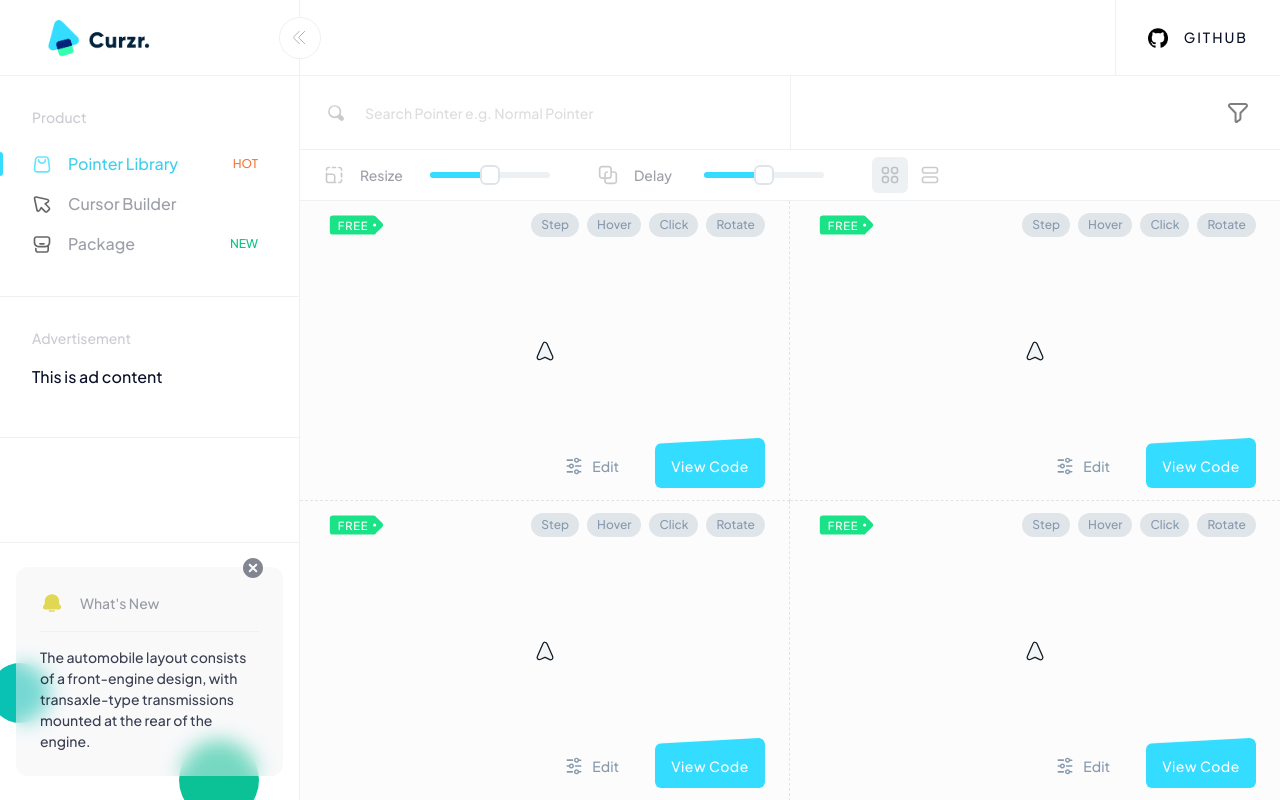
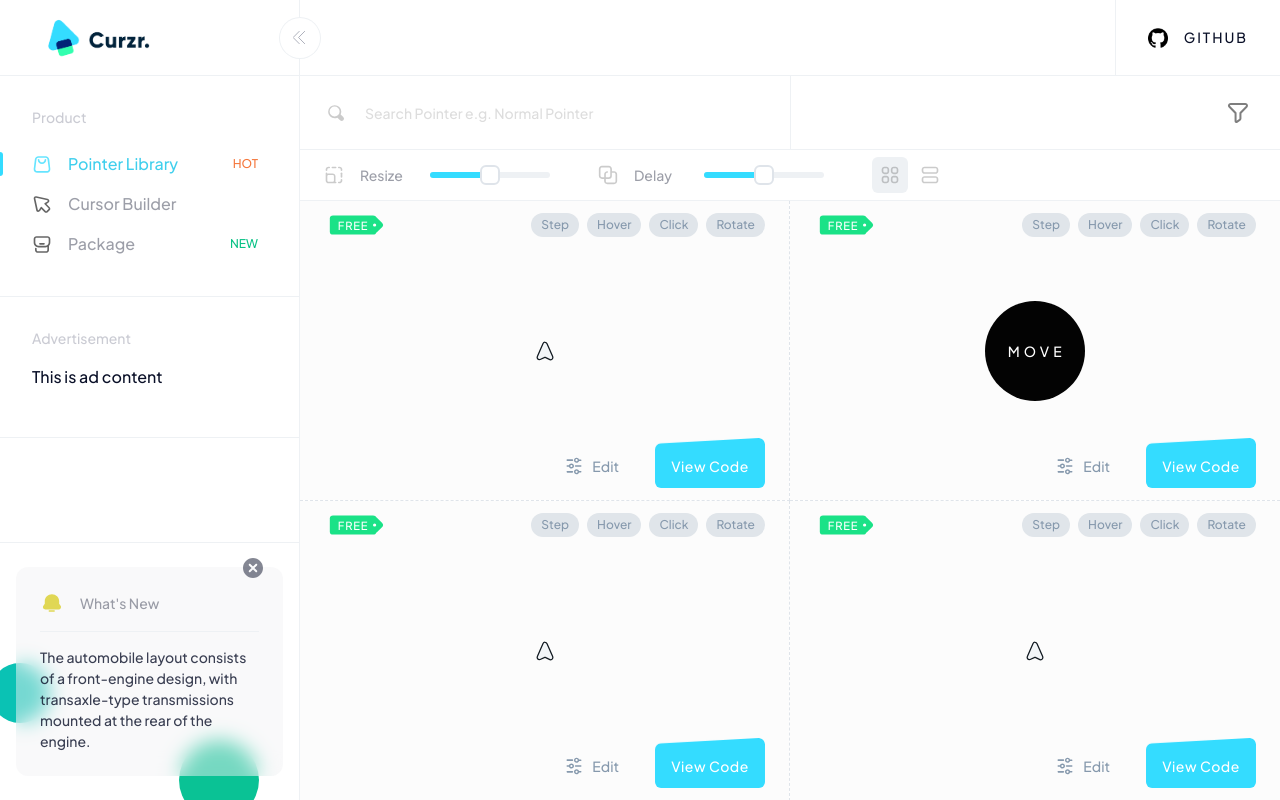
Before and after one commit to fuzionix/Curzr, a Vue app: page / in a window 1280 px wide. Shown: the top 800 px of the page. Built offline with nearby package versions, Linux system fonts and the light colour scheme.

Commit message:
create big-circle cursor

```diff
--- a/src/components/cursor-block.vue
+++ b/src/components/cursor-block.vue
@@ -2,9 +2,9 @@
   <section
     id="cursor-block"
     class="cursor-block"
-    @mousemove="moveCursor($event)"
-    @mouseenter="initCursor()"
-    @mouseleave="resetCursor()"
+    @mousemove="move($event)"
+    @mouseenter="init()"
+    @mouseleave="reset()"
     ref="cursorBlock">
     <header>
       <div class="cursor-type">
@@ -26,11 +26,11 @@
     <footer>
       <div class="cursor-name">Normal Cursor</div>
       <div class="button-section">
-        <normal-button class="normal-btn button-transparent">
+        <normal-button class="normal-btn button-transparent curzr-hover">
           <img src="../assets/icon/Customization.svg" alt="" width="30">
           <small>Edit</small>
         </normal-button>
-        <tilted-button class="tilted-btn" @click.native="openModel()">View Code</tilted-button>
+        <tilted-button class="tilted-btn curzr-hover" @click.native="openModel()">View Code</tilted-button>
       </div>
     </footer>
     <div class="block-mask">
@@ -46,6 +46,7 @@
   import tiltedBtn from '@/components/elements/tilted-button.vue'
 
   import normalCursor from '@/components/cursors/normal-cursor.vue'
+  import bigCircle from '@/components/cursors/big-circle.vue'
 
   export default {
     name: 'cursor-block',
@@ -54,22 +55,28 @@
       'normal-tag': tag,
       'normal-button': normalBtn,
       'tilted-button': tiltedBtn,
-      'normal-cursor': normalCursor
+      'normal-cursor': normalCursor,
+      'big-circle': bigCircle
+    },
+    props: {
+      cursorName: {
+        type: String,
+        required: true
+      }
     },
     data() {
       return {
-        cursorName: 'normal-cursor'
       }
     },
     methods: {
-      initCursor() {
-        this.$refs.cursor.initCursor()
+      init() {
+        this.$refs.cursor.init()
       },
-      moveCursor(event) {
-        this.$refs.cursor.moveCursor(event, this.$refs.cursorBlock)
+      move(event) {
+        this.$refs.cursor.move(event, this.$refs.cursorBlock)
       },
-      resetCursor() {
-        this.$refs.cursor.resetCursor()
+      reset() {
+        this.$refs.cursor.reset()
       },
       openModel() {
         this.$emit('changeModelStatus', true)
@@ -99,10 +106,10 @@
     linear-gradient(var(--bg-color) calc(var(--dot-space) - var(--dot-size)), transparent 1%) center, var(--dot-color);
   background-size: var(--dot-space) var(--dot-space);
   background-position: center;
-  cursor: none;
+  cursor: pointer;
 
   &:hover {
-    cursor: none;
+    cursor: pointer;
   }
 
   &:hover footer .cursor-name {
@@ -110,11 +117,11 @@
   }
 
   &:hover footer .normal-btn {
-    cursor: none;
+    cursor: pointer;
   }
 
   &:hover footer .tilted-btn {
-    cursor: none;
+    cursor: pointer;
   }
 
   &:hover .block-mask {
--- a/src/components/cursor-content.vue
+++ b/src/components/cursor-content.vue
@@ -1,10 +1,10 @@
 <template>
   <section id="cursor-content" class="cursor-content cursor-content-grid">
-    <cursor-block @changeModelStatus="changeModelStatus"></cursor-block>
-    <cursor-block @changeModelStatus="changeModelStatus"></cursor-block>
-    <cursor-block @changeModelStatus="changeModelStatus"></cursor-block>
-    <cursor-block @changeModelStatus="changeModelStatus"></cursor-block>
-    <cursor-block @changeModelStatus="changeModelStatus"></cursor-block>
+    <cursor-block cursorName="normal-cursor" @changeModelStatus="changeModelStatus"></cursor-block>
+    <cursor-block cursorName="big-circle" @changeModelStatus="changeModelStatus"></cursor-block>
+    <cursor-block cursorName="normal-cursor" @changeModelStatus="changeModelStatus"></cursor-block>
+    <cursor-block cursorName="normal-cursor" @changeModelStatus="changeModelStatus"></cursor-block>
+    <cursor-block cursorName="normal-cursor" @changeModelStatus="changeModelStatus"></cursor-block>
 
     <main-model v-if="modelStatus" @changeModelStatus="changeModelStatus"></main-model>
   </section>
--- /dev/null
+++ b/src/components/cursors/big-circle.vue
@@ -0,0 +1,128 @@
+<template>
+  <div id="big-circle" class="big-circle" ref="cursor">
+    <div class="circle" ref="circle"></div>
+    <small class="text" ref="text">MOVE</small>
+  </div>
+</template>
+
+<script>
+  export default {
+    name: 'big-circle',
+    data() {
+      return {
+        position: {
+          distanceX: 0,
+          distanceY: 0,
+          pointerX: 0,
+          pointerY: 0,
+        },
+        previousPointerX: 0,
+        previousPointerY: 0,
+        angle: 0,
+        previousAngle: 0,
+        angleDisplace: 0,
+        degrees: 57.296,
+        trigger: false
+      }
+    },
+    mounted() {
+      const buttons = this.$refs.cursor.parentElement.parentElement.querySelectorAll('.curzr-hover')
+      buttons.forEach(button => {
+        button.addEventListener('mousemove', () => {
+          this.hover()
+        })
+      })
+      buttons.forEach(button => {
+        button.addEventListener('mouseleave', () => {
+          this.hoverout()
+        })
+      })
+    },
+    methods: {
+      init() {
+        this.initChild(this.$refs.cursor.childNodes)
+      },
+      initChild(nodes) {
+        nodes.forEach(node => {
+          node.style.top = 0
+          node.style.left = 0
+        })
+      },
+      move(event, cursorBlock) {
+        this.previousPointerX = this.position.pointerX
+        this.previousPointerY = this.position.pointerY
+        this.position.pointerX = event.pageX - cursorBlock.getBoundingClientRect().x
+        this.position.pointerY = event.pageY - cursorBlock.getBoundingClientRect().y + this.$root.$el.getBoundingClientRect().y
+
+        this.position.distanceX = this.previousPointerX - this.position.pointerX
+        this.position.distanceY = this.previousPointerY - this.position.pointerY
+
+        this.moveChild(this.$refs.cursor.childNodes)
+      },
+      moveChild(nodes) {
+        nodes.forEach(node => {
+          this.trigger ? null : node.style.transform = `translate3d(calc(-50% + ${this.position.pointerX}px), calc(-50% + ${this.position.pointerY}px), 0)`
+        })
+      },
+      hover() {
+        this.trigger = true
+        this.$refs.circle.style.transform = `translate3d(calc(-50% + ${this.position.pointerX}px), calc(-50% + ${this.position.pointerY}px), 0) scale(1.5)`
+        this.$refs.text.style.transform = `translate3d(calc(-50% + ${this.position.pointerX}px), calc(-50% + ${this.position.pointerY}px), 0)`
+        this.$refs.text.innerHTML = 'ENTER'
+      },
+      hoverout() {
+        this.trigger = false
+        this.$refs.text.innerHTML = 'MOVE'
+      },
+      reset() {
+        this.resetChild(this.$refs.cursor.childNodes)
+      },
+      resetChild(nodes) {
+        nodes.forEach(node => {
+          node.style.top = ''
+          node.style.left = ''
+          node.style.transform = ''
+        })
+      }
+    }
+  }
+</script>
+
+<style lang="scss">
+.big-circle {
+  --cursor-size: 100px;
+  --cursor-transform: 100ms;
+
+  .circle {
+    position: absolute;
+    display: flex;
+    top: 50%;
+    left: 50%;
+    transform: translate(-50%, -50%);
+    justify-content: center;
+    align-items: center;
+    width: var(--cursor-size);
+    height: var(--cursor-size);
+    background-color: #fff0;
+    border-radius: 50%;
+    transition: 500ms, transform var(--cursor-transform);
+    user-select: none;
+    pointer-events: none;
+    backdrop-filter: invert(1) grayscale(1);
+  }
+
+  .text {
+    position: absolute;
+    top: 50%;
+    left: 50%;
+    transform: translate(-50%, -50%);
+    font-size: .875rem;
+    color: #fff;
+    letter-spacing: .25rem;
+    text-indent: 0.25em;
+    user-select: none;
+    pointer-events: none;
+    transition: 250ms, transform calc(var(--cursor-transform) * 0.75);
+  }
+}
+</style>
--- a/src/components/cursors/normal-cursor.vue
+++ b/src/components/cursors/normal-cursor.vue
@@ -10,9 +10,6 @@
 <script>
   export default {
     name: 'normal-cursor',
-    components: {
-
-    },
     data() {
       return {
         position: {
@@ -30,11 +27,11 @@
       }
     },
     methods: {
-      initCursor() {
+      init() {
         this.$refs.cursor.style.top = 0
         this.$refs.cursor.style.left = (getComputedStyle(this.$refs.cursor).getPropertyValue('--cursor-size').slice(1, -2) / -2) + 'px'
       },
-      moveCursor(event, cursorBlock) {
+      move(event, cursorBlock) {
         this.previousPointerX = this.position.pointerX
         this.previousPointerY = this.position.pointerY
         this.position.pointerX = event.pageX - cursorBlock.getBoundingClientRect().x
@@ -45,9 +42,9 @@
 
         this.$refs.cursor.style.transform = `translate3d(${this.position.pointerX}px, ${this.position.pointerY}px, 0)`
 
-        this.rotateCurosr(this.position)
+        this.rotate(this.position)
       },
-      rotateCurosr(position) {
+      rotate(position) {
         let unsortedAngle = Math.atan(Math.abs(position.distanceY) / Math.abs(position.distanceX)) * this.degrees
         this.previousAngle = this.angle
 
@@ -74,18 +71,16 @@
         }
         this.$refs.cursor.style.transform += ` rotate(${this.angleDisplace}deg)`
       },
-      resetCursor() {
-        this.$refs.cursor.style.top = '50%'
-        this.$refs.cursor.style.left = '50%'
-        this.$refs.cursor.style.transform = 'translate(-50%, -50%)'
+      reset() {
+        this.$refs.cursor.style.top = ''
+        this.$refs.cursor.style.left = ''
+        this.$refs.cursor.style.transform = ''
       }
     }
   }
 </script>
 
 <style lang="scss">
-@import '../../style/main.scss';
-
 .normal-cursor {
   --cursor-size: 20px;
 
```
